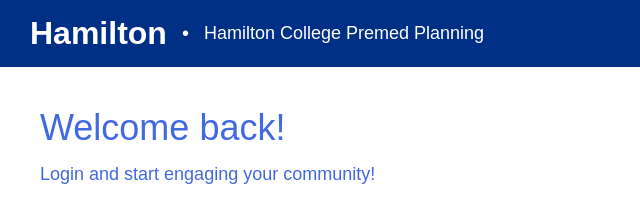
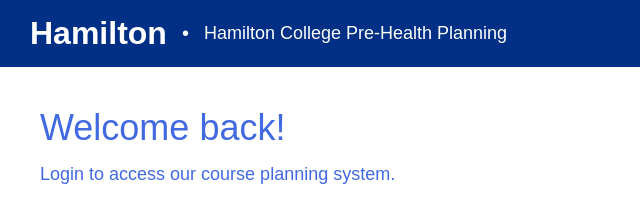
Before and after one commit to JacobHelzner/Pre-Health-Course-Planning-Live, a website: page Login_Page/login_page.html in a window 1280 px wide. Shown: the top 222 px of the page, 0-640 px from the left. Drawn offline with Linux system fonts and the light colour scheme.

Commit message:
pre-med to pre health in login page

```diff
--- a/Login_Page/login_page.html
+++ b/Login_Page/login_page.html
@@ -3,7 +3,7 @@
 <head>
     <meta charset="UTF-8">
     <meta name="viewport" content="width=device-width, initial-scale=1.0">
-    <title>Hamilton College Premed Planning - Login</title>
+    <title>Hamilton College Pre-Health Planning - Login</title>
     <link rel="stylesheet" href="styles.css">
     <link rel="stylesheet" href="https://cdnjs.cloudflare.com/ajax/libs/font-awesome/6.0.0-beta3/css/all.min.css">
     <script defer src="script.js"></script>
@@ -15,7 +15,7 @@
             <div class="logo-section">
                 <h1>Hamilton</h1>
                 <span class="separator">•</span>
-                <span class="subtitle">Hamilton College Premed Planning</span>
+                <span class="subtitle">Hamilton College Pre-Health Planning</span>
             </div>
         </div>
     </header>
@@ -24,7 +24,7 @@
         <div class="column" style="width: 70%; background-color: #FFFFFF;">
             <div class="welcome-content">
                 <h2>Welcome back!</h2>
-                <p>Login and start engaging your community!</p>
+                <p>Login to access our course planning system.</p>
                 <div class="image-container">
                     <img src="temp_login_image.jpg" alt="Student at computer" class="login-illustration">
                 </div>
```
